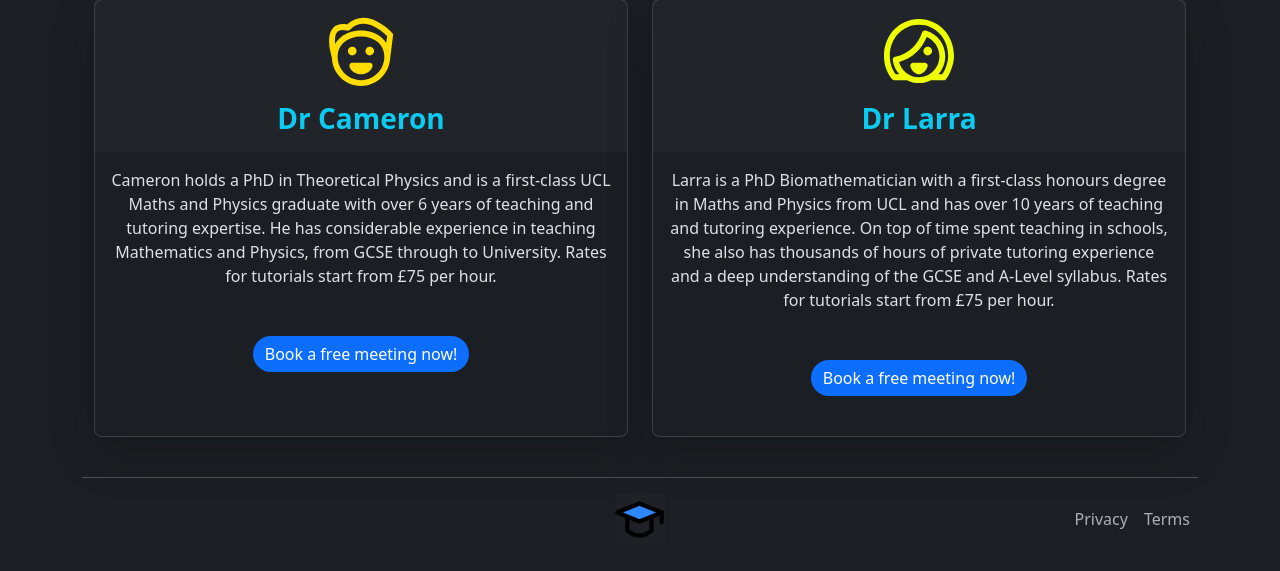
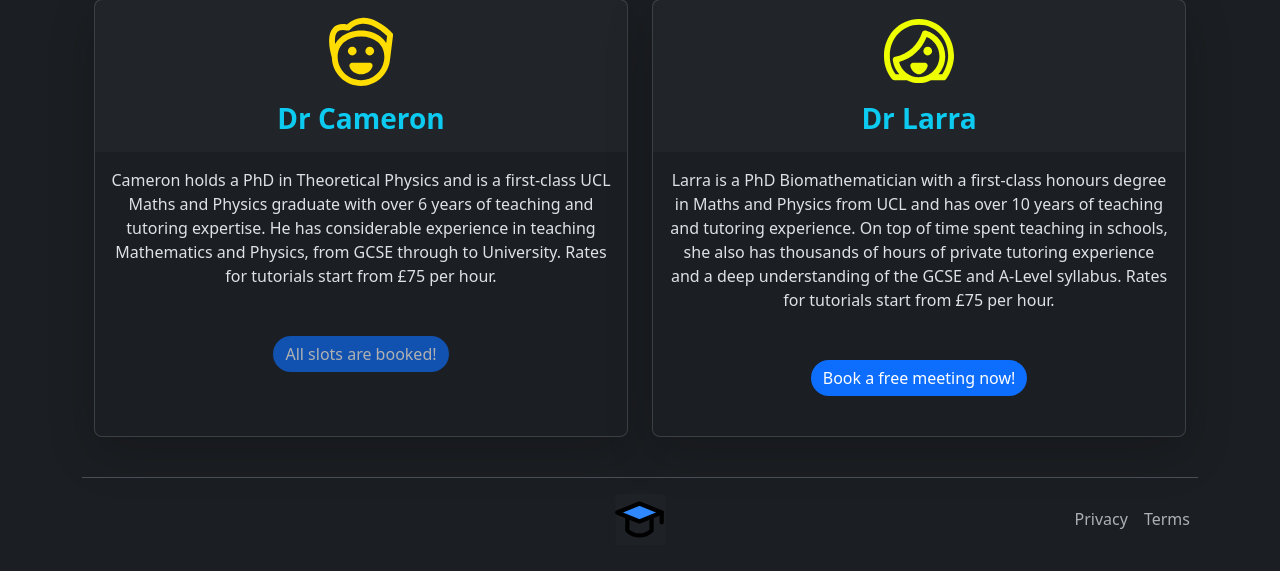
Before and after one commit to cameroncthomas/teachmestem, a Django app: page /tutoring/ in a window 1280 px wide. Shown: the part 279-850 px from the top of the page. Run offline with Django 5.2, Linux system fonts and the light colour scheme; data that the repository does not hold is empty; some libraries are stand-ins or nearby versions.

Commit message:
feat(templates): update tutor contact button

```diff
--- a/revision/templates/revision/tutoring.html
+++ b/revision/templates/revision/tutoring.html
@@ -40,7 +40,7 @@
                         He has considerable experience in teaching Mathematics and Physics, from GCSE through to University.
                         Rates for tutorials start from £75 per hour.
                         <div>
-                            <a href="#" class="btn btn-primary-landing rounded-pill border-0 mt-5">Book a free meeting now!</a>
+                            <button class="btn btn-primary-landing rounded-pill border-0 mt-5" disabled>All slots are booked!</button>
                         </div>
                     </div>
                 </div>
```
